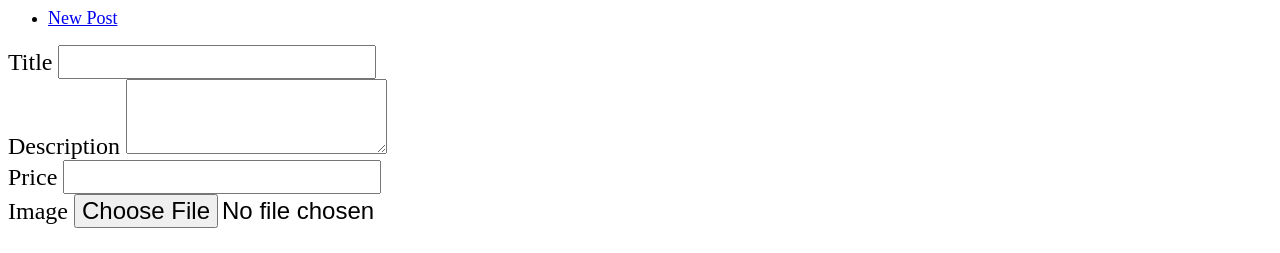
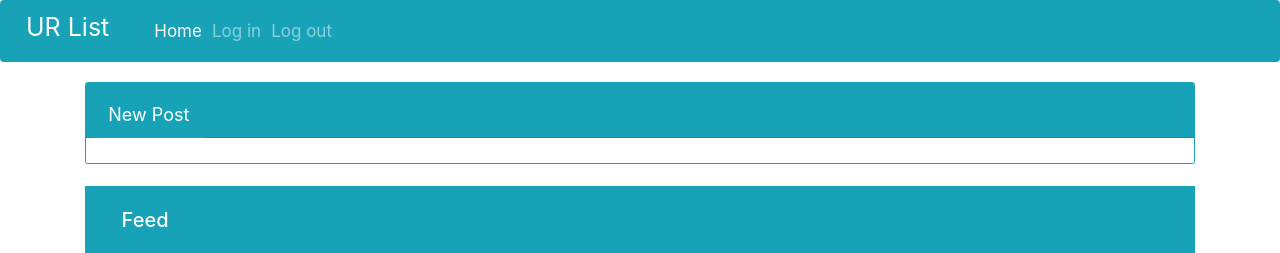
Before and after one commit to shreifelsaid/URList, a Flask app: page / in a window 1280 px wide. Shown: the top 253 px of the page. Run offline with Flask 2, Linux system fonts and the light colour scheme; data comes from the database, SQL or seed files in the repository; some libraries are stand-ins or nearby versions.

Commit message:
nav bar log out button

```diff
--- a/templates/base.html
+++ b/templates/base.html
@@ -1,4 +1,4 @@
-<!-- {% extends "bootstrap/base.html" %} -->
+{% extends "bootstrap/base.html" %}
 
 {% block title %}URList!{% endblock %}
 
@@ -15,7 +15,6 @@
 {% endblock %}
 
 {% block navbar %}
-
 <nav class="navbar navbar-expand-lg navbar-dark bg-info">
   <a class="navbar-brand text-light" style="font-size: 250%;">UR List</a>
 
@@ -26,6 +25,9 @@
       </li>
       <li class="nav-item">
         <a class="nav-link" style="font-size: 170%;" href="/login">Log in</a>
+      </li>
+      <li class="nav-item">
+        <a class="nav-link" style="font-size: 170%;" href="#">Log out</a>
       </li>
       <!-- <li class="nav-item dropdown">
         <a class="nav-link dropdown-toggle" href="#" id="navbarDropdown" role="button" data-toggle="dropdown" aria-haspopup="true" aria-expanded="false">
```
Lines whose indentation alone changed are shown as unchanged.
